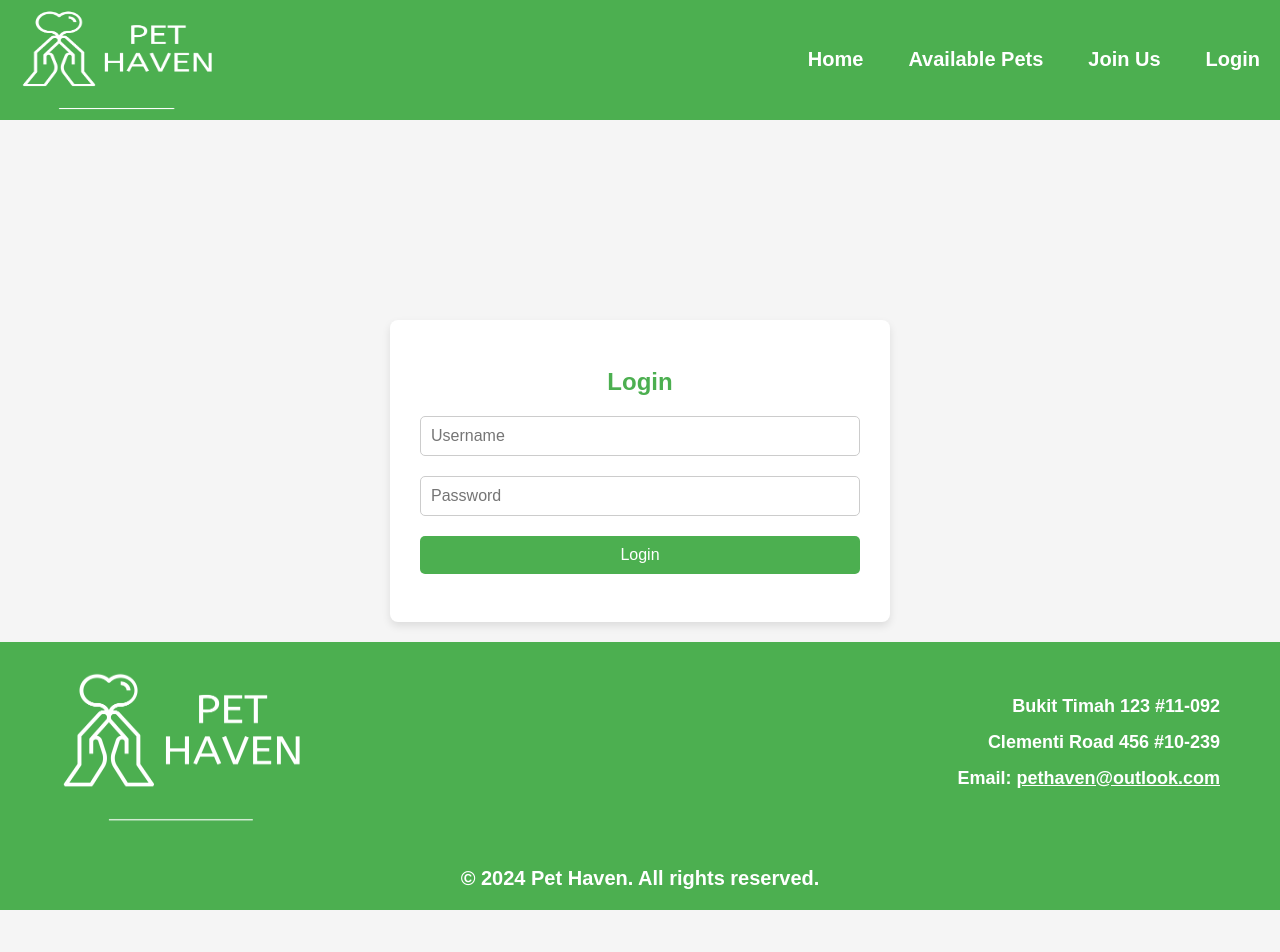
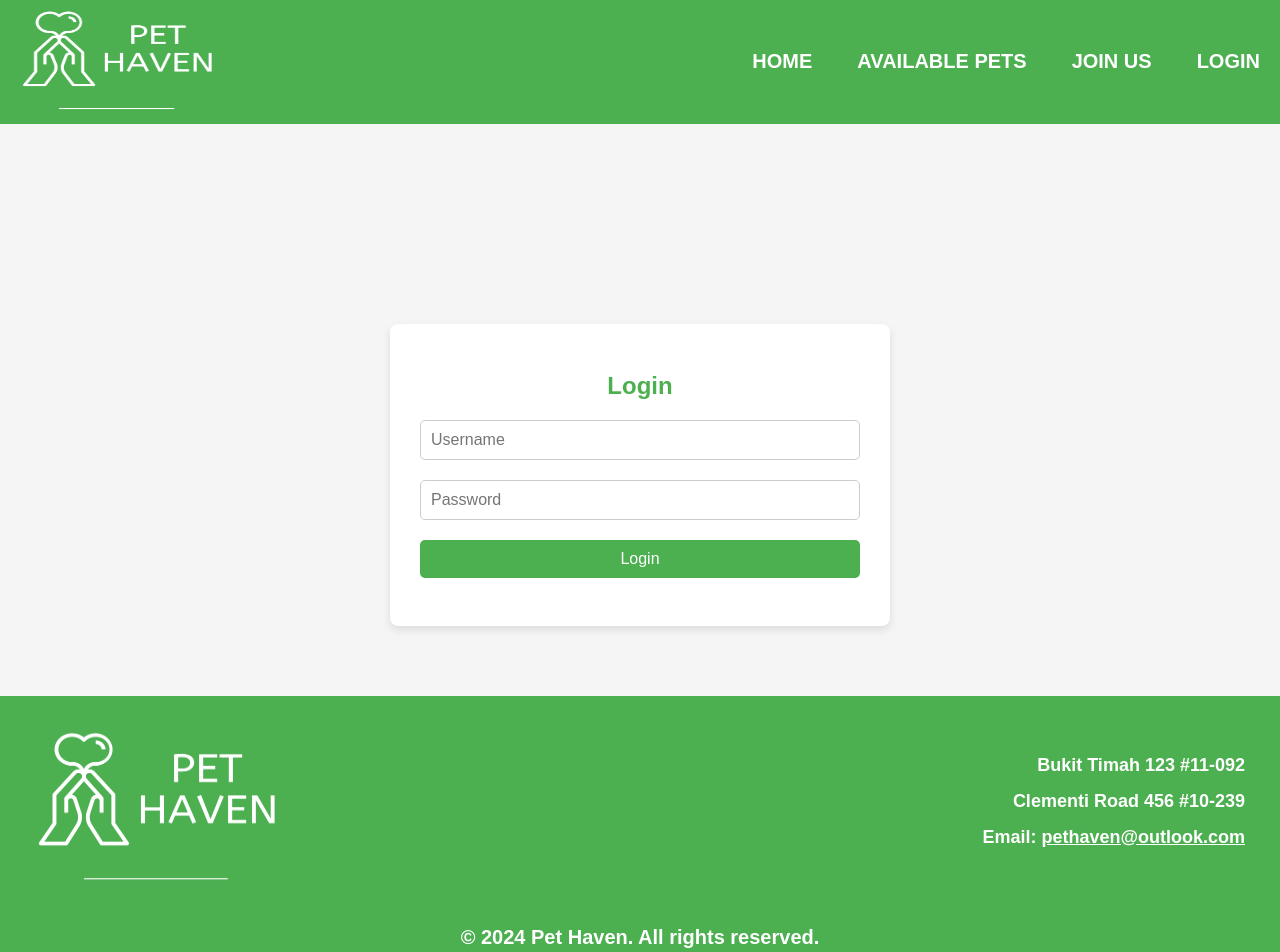
Before and after one commit to OCodeJK/pet-heaven, a React (Create React App) app: page /login in a window 1280 px wide. Shown: the top 952 px of the page. Before the commit the page ends 910 px from the top, so only its background shows below. Built offline with nearby package versions, Linux system fonts and the light colour scheme.

Commit message:
minor changes to the footer for form pages

```diff
--- a/src/components/Footer.css
+++ b/src/components/Footer.css
@@ -1,18 +1,19 @@
 /* Footer Styling*/
 footer {
-    align-items: center;
+    position: relative;
+    bottom:0vh;
     background-color: #4CAF50;
-    padding: 10px 20px;
     color: white;
-    float:inline-end;
-    position:relative;
+
 }
 
 .footer_container {
     padding: 20px 0 40px 0;
-    margin: 0 40px;
+    margin: 0 20px;
     display: flex;
     align-items: center;
+
+
 }
 
 .footer_left {
@@ -23,6 +24,7 @@ footer {
     width: 250px;
     height: 150px;
 }
+
 
 .footer_right {
     width: 95%;
@@ -47,8 +49,8 @@ footer {
     padding-bottom: 10px;
 }
 
-@media screen and (max-width:500px) {
-    .footer_left {
+@media (max-width: 480px) {
+    .footer_left{
         display: none;
     }
 
--- a/src/components/Footer.js
+++ b/src/components/Footer.js
@@ -1,13 +1,16 @@
 import React from 'react';
 import './Footer.css';
 import logo from "./pet-haven-logo.png";
+import { Link } from 'react-router-dom';
 
 const Footer = () => {
   return <footer>
         <div className="footer_container">
-            <span className="footer_left">
-                <img src={logo}></img>
-            </span>
+            <Link to="/">
+                <span className="footer_left">
+                    <img src={logo}></img>
+                </span>
+            </Link>
 
             <span className="footer_right">
                 <span>
--- a/src/components/Navbar.css
+++ b/src/components/Navbar.css
@@ -42,6 +42,11 @@
   text-decoration: none;
   font-weight: bold;
   font-size: 20px;
+  text-transform: uppercase;
+}
+
+.nav-links a:hover {
+  color: antiquewhite;
 }
 
 .mobile-menu-icon {
@@ -65,7 +70,7 @@
     flex-direction: column;
     gap: 15px;
     position: absolute;
-    top: 120px;
+    top: 124px;
     left: 0;
     background-color: #333;
     padding: 20px 30px;
--- a/src/components/Navbar.js
+++ b/src/components/Navbar.js
@@ -31,7 +31,7 @@ const Navbar = () =>{
 
   return (
     <nav className="navbar">
-      <img src={logo} className="navbar-logo"></img>
+      <Link to="/"><img src={logo} className="navbar-logo"></img></Link>
       <button className="mobile-menu-icon" onClick={toggleMobileMenu}>
         ☰
       </button>
--- a/src/pages/style.css
+++ b/src/pages/style.css
@@ -368,6 +368,7 @@
   border-radius: 8px;
   box-shadow: 0px 4px 8px rgba(0, 0, 0, 0.1);
   margin-top:200px;
+  margin-bottom: 48px;
 }
 
 .register-container h2 {
@@ -396,6 +397,7 @@
   border-radius: 8px;
   box-shadow: 0px 4px 8px rgba(0, 0, 0, 0.1);
   margin-top:200px;
+  margin-bottom: 70px;
 }
 
 .login-container h2{
```
